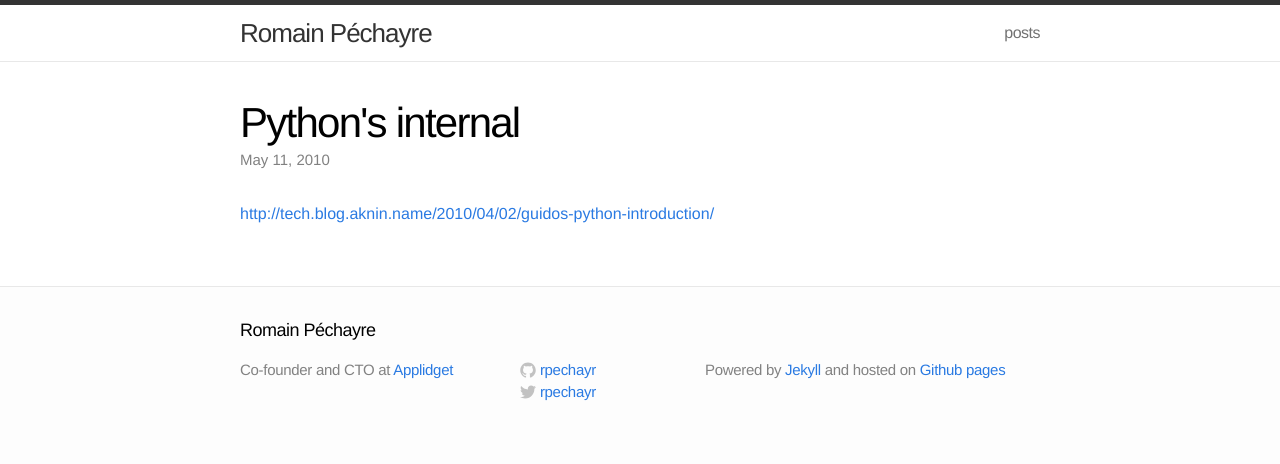
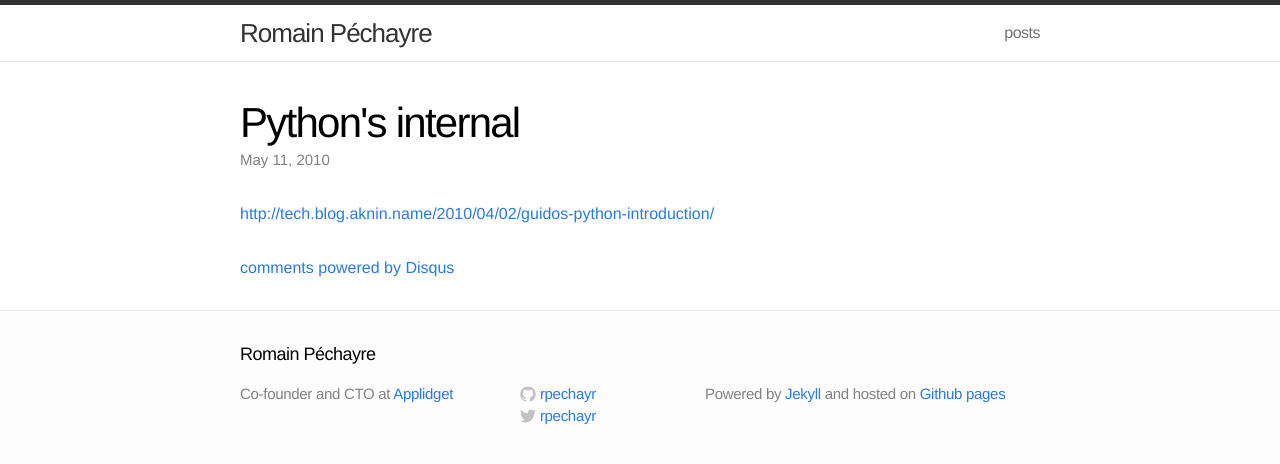
Before and after one commit to rpechayr/old-www, a Jekyll site: the page built from _posts/2010-05-11-pythons-internal.md, in a window 1280 px wide. Shown: the top 464 px of the page. Built offline with Jekyll 4.4.1, drawn with Linux system fonts in a browser that asks for light colours; comment, search, counter and statistics services are not loaded.

Commit message:
Add discus to articles

```diff
--- a/_layouts/post.html
+++ b/_layouts/post.html
@@ -11,5 +11,22 @@ layout: default
   <article class="post-content">
   {{ content }}
   </article>
+  <section>
+    <div id="disqus_thread"></div>
+    <script type="text/javascript">
+        /* * * CONFIGURATION VARIABLES: EDIT BEFORE PASTING INTO YOUR WEBPAGE * * */
+        var disqus_shortname = 'romainpechayreme'; // required: replace example with your forum shortname
+
+        /* * * DON'T EDIT BELOW THIS LINE * * */
+        (function() {
+            var dsq = document.createElement('script'); dsq.type = 'text/javascript'; dsq.async = true;
+            dsq.src = '//' + disqus_shortname + '.disqus.com/embed.js';
+            (document.getElementsByTagName('head')[0] || document.getElementsByTagName('body')[0]).appendChild(dsq);
+        })();
+    </script>
+    <noscript>Please enable JavaScript to view the <a href="http://disqus.com/?ref_noscript">comments powered by Disqus.</a></noscript>
+    <a href="http://disqus.com" class="dsq-brlink">comments powered by <span class="logo-disqus">Disqus</span></a>
+
+  </section>
 
 </div>
```
